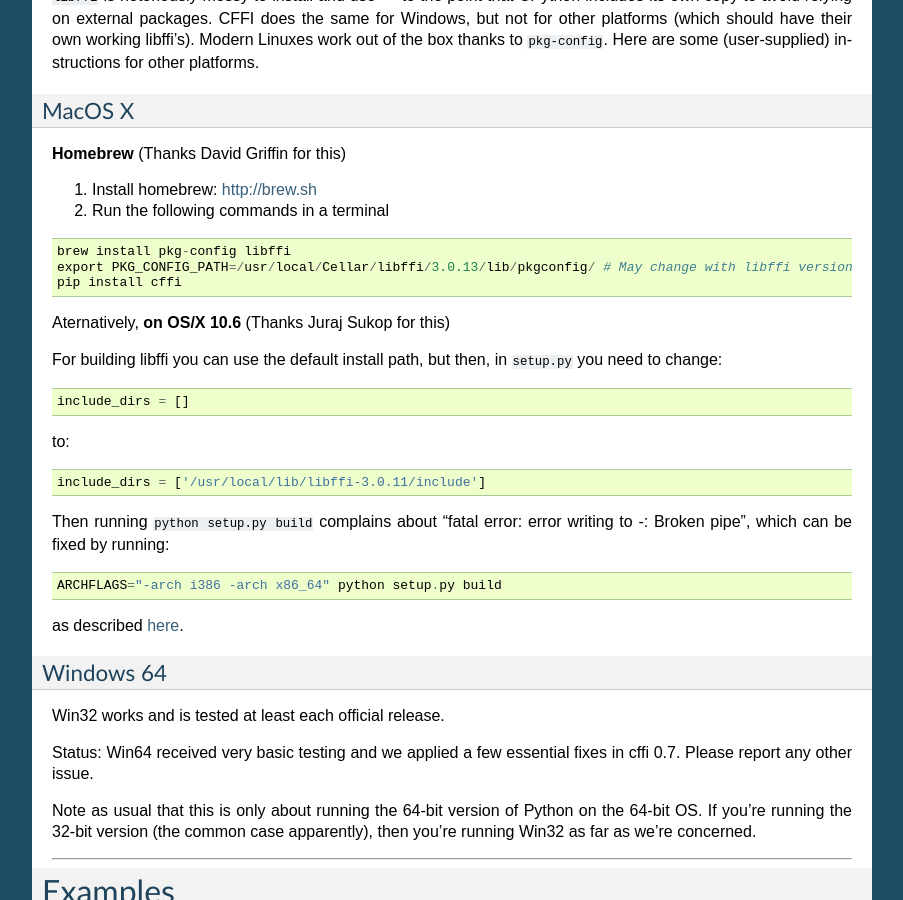
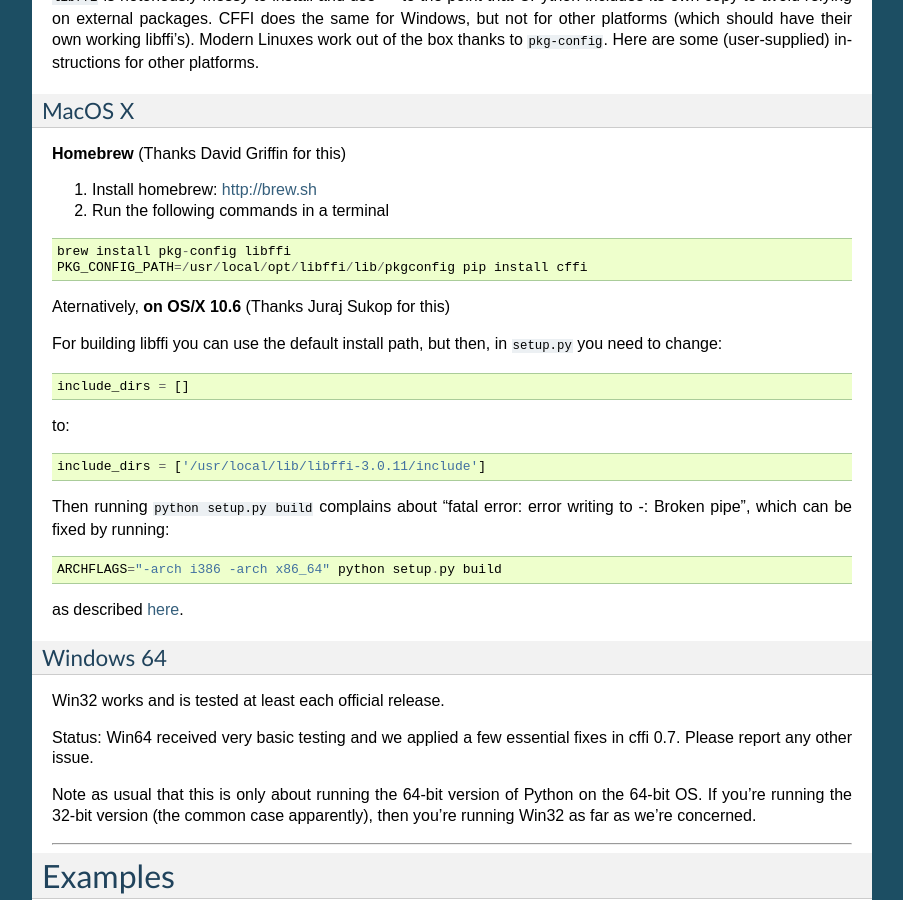
Before and after one commit to python-cffi/cffi, a Sphinx documentation site: the page built from doc/source/index.rst, in a window 1280 px wide and 900 px high, scrolled down 1644 px. Shown: the whole window, without its empty margins (198-1101 px from the left). Built offline with Sphinx 7.4.7, drawn with Linux system fonts in a browser that asks for light colours.

Commit message:
Homebrew makes symlink for current version in `/usr/local/opt`.

```diff
--- a/doc/source/index.rst
+++ b/doc/source/index.rst
@@ -150,8 +150,7 @@ MacOS X
 ::
 
     brew install pkg-config libffi
-    export PKG_CONFIG_PATH=/usr/local/Cellar/libffi/3.0.13/lib/pkgconfig/ # May change with libffi version
-    pip install cffi
+    PKG_CONFIG_PATH=/usr/local/opt/libffi/lib/pkgconfig pip install cffi
 
 
 Aternatively, **on OS/X 10.6** (Thanks Juraj Sukop for this)
```
